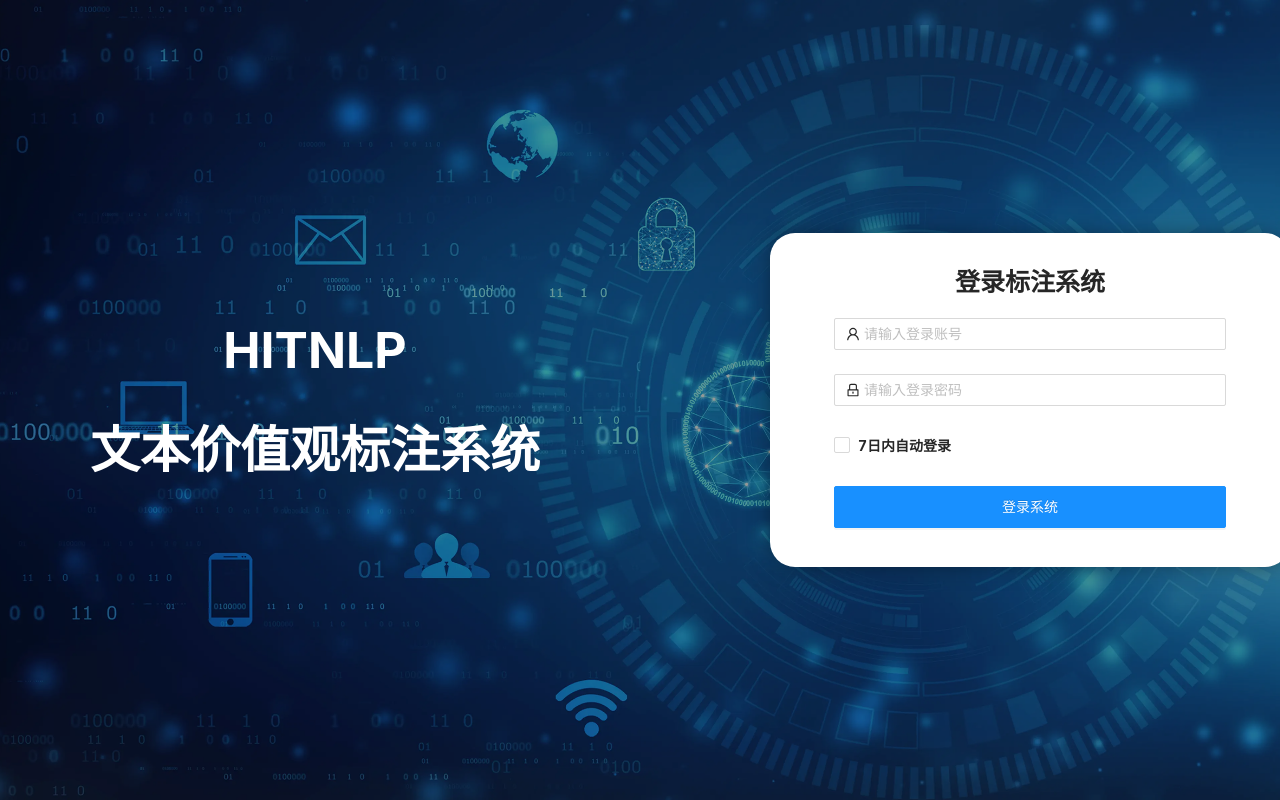
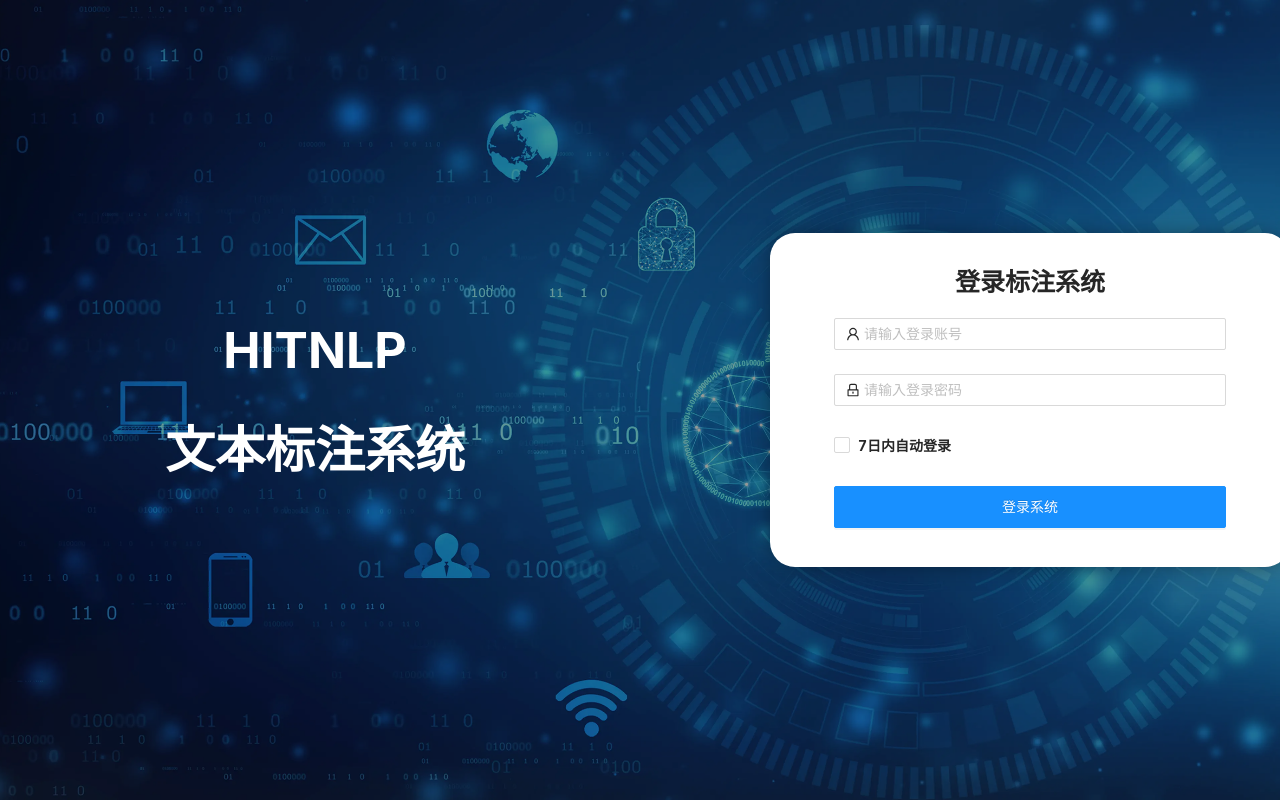
Before and after one commit to ErnestThePoet/Text-Tagging-Frontend, a Next.js app: page / in a window 1280 px wide. Built offline with nearby package versions, Linux system fonts and the light colour scheme.

Commit message:
修改页面标题

```diff
--- a/components/workspace/query/query-form.tsx
+++ b/components/workspace/query/query-form.tsx
@@ -77,6 +77,7 @@
                     label="文本包含:"
                 >
                     <Input placeholder="部分文本，为空表示不限"
+                        allowClear
                         value={queryData.textPart}
                         onChange={e => queryData.setTextPart(e.target.value)} />
                 </Form.Item>
--- a/pages/index.tsx
+++ b/pages/index.tsx
@@ -15,8 +15,8 @@
   return (
     <div className={styles.divMainWrapper}>
       <Head>
-        <title>文本价值观标注系统</title>
-        <meta name="description" content="HITNLP文本价值观标注系统" />
+        <title>文本标注系统</title>
+        <meta name="description" content="HITNLP文本标注系统" />
         <link rel="icon" href="/favicon.ico" />
       </Head>
 
@@ -24,7 +24,7 @@
         <section>
           HITNLP
           <br />
-          文本价值观标注系统
+          文本标注系统
         </section>
 
         {
```
